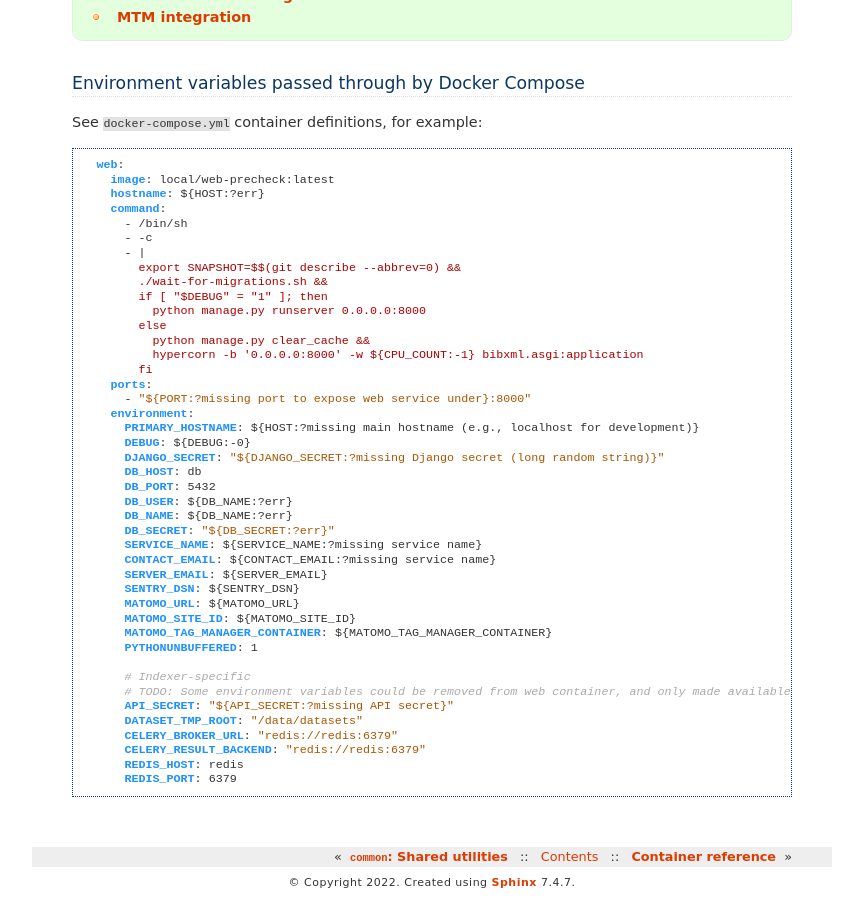
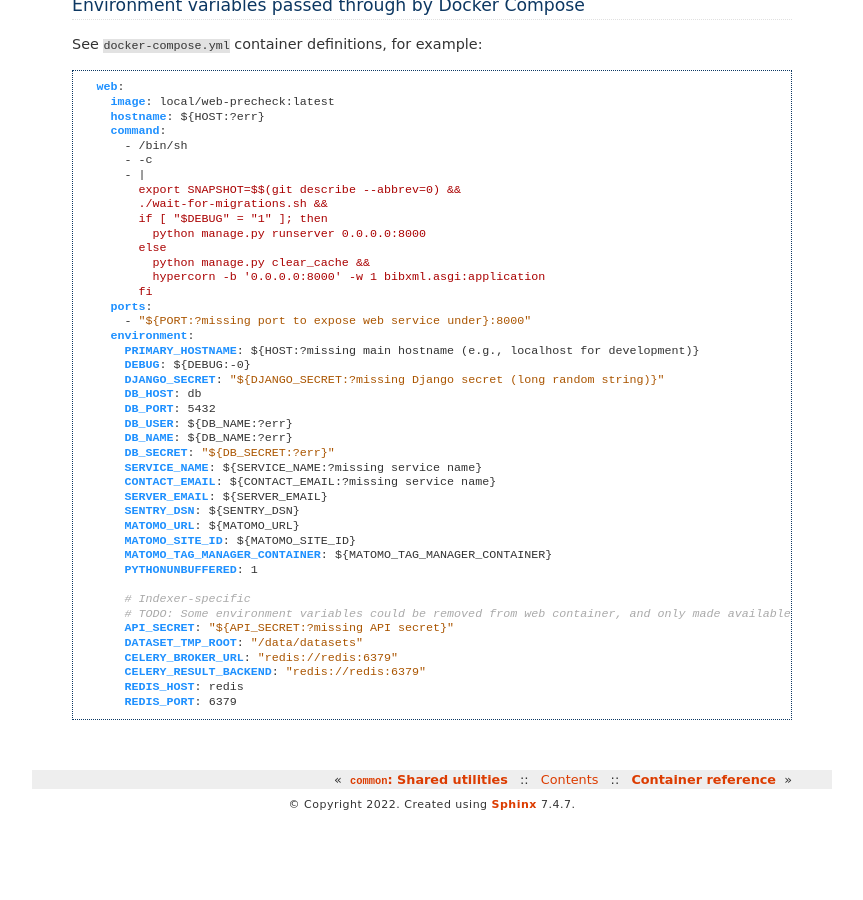
Before and after one commit to ietf-tools/bibxml-service, a Sphinx documentation site: the page built from docs/ref/env.rst, in a window 1280 px wide and 900 px high, scrolled down 2929 px. Shown: the whole window, without its empty margins (208-1071 px from the left). Built offline with Sphinx 7.4.7, drawn with Linux system fonts in a browser that asks for light colours; pages that are not in the unit, such as notebooks, are missing from menus; after the commit the page ends 3751 px from its top, so only the background shows below that; some of the changed text lies outside the part shown.

Commit message:
chore: give up on CPU_COUNT, single process only

```diff
--- a/docker-compose.yml
+++ b/docker-compose.yml
@@ -70,7 +70,7 @@
           python manage.py runserver 0.0.0.0:8000
         else
           python manage.py clear_cache &&
-          hypercorn -b '0.0.0.0:8000' -w ${CPU_COUNT:-1} bibxml.asgi:application
+          hypercorn -b '0.0.0.0:8000' -w 1 bibxml.asgi:application
         fi
     ports:
       - "${PORT:?missing port to expose web service under}:8000"
--- a/docs/ref/env.rst
+++ b/docs/ref/env.rst
@@ -78,11 +78,6 @@
 
     Docker Compose will make Web GUI available
     on the host OS under this port number.
-
-``CPU_COUNT``
-    accepted by Compose, recommended in production
-
-    Determines the number of workers in the web container.
 
 
 Main database
```
